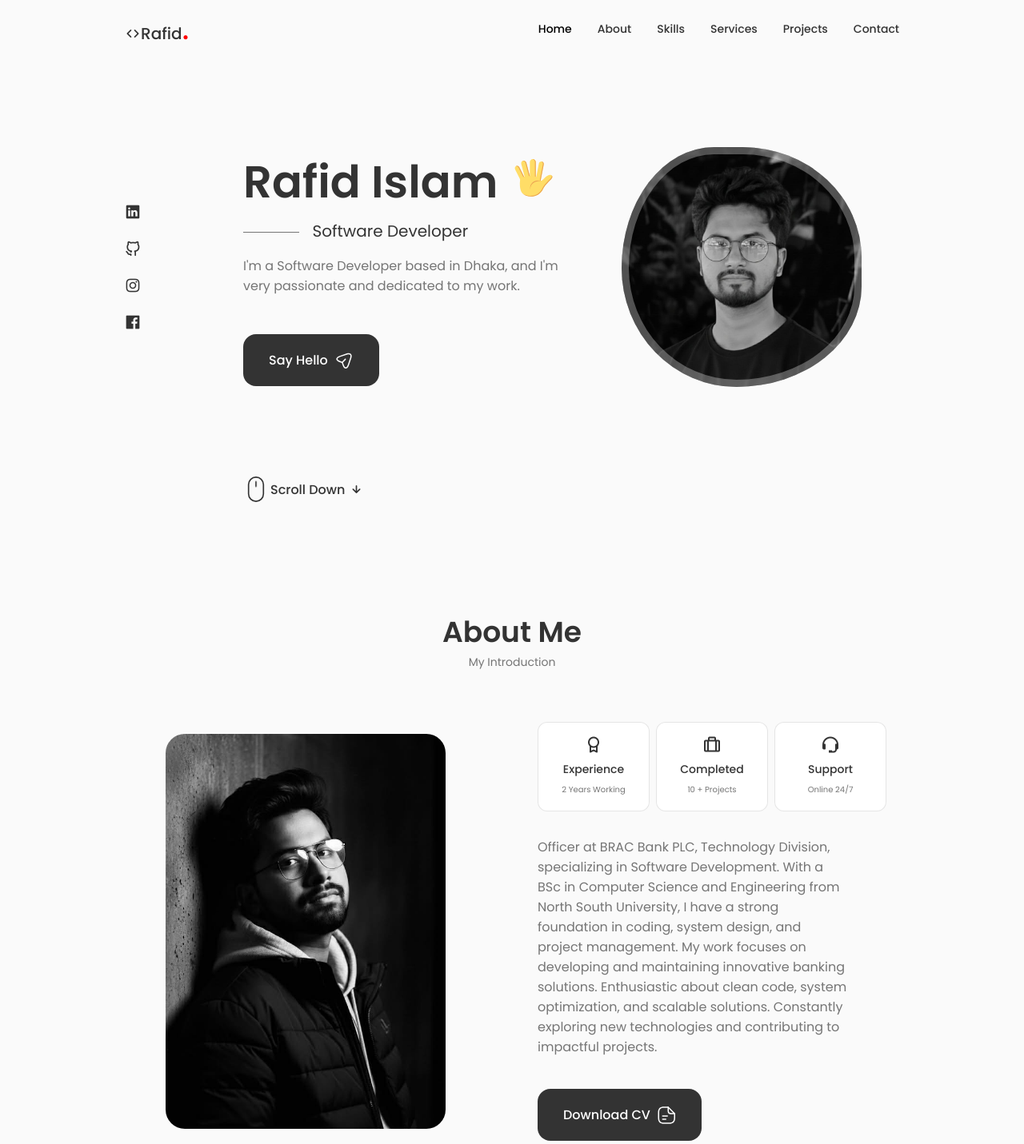
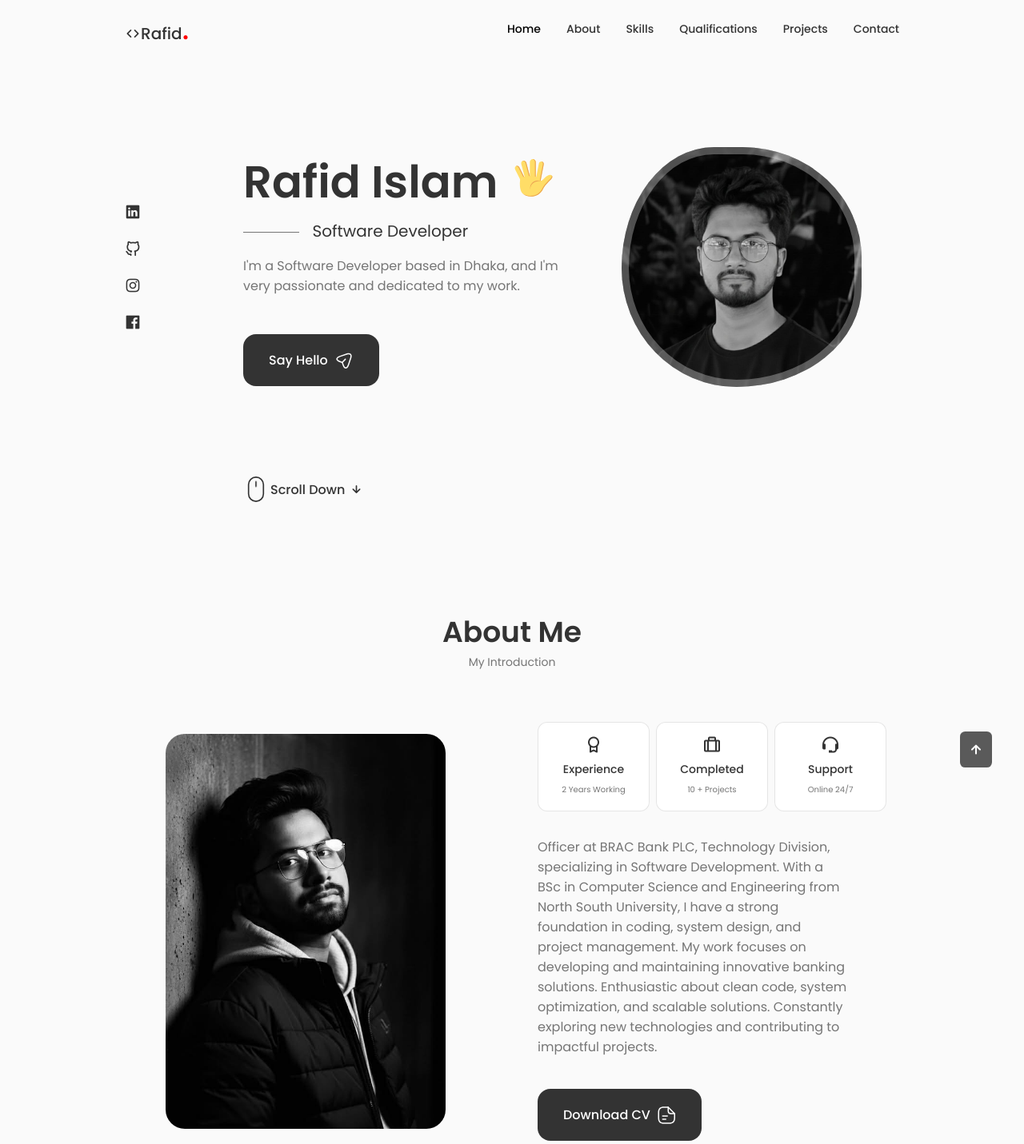
Before and after one commit to rafidulislam19/Portfolio, a React (Vite) app: page / in a window 1280 px wide. Shown: the top 1431 px of the page at 80% size. Built offline with nearby package versions, Linux system fonts and the light colour scheme.

Commit message:
Scroll Up Component

```diff
--- a/src/App.jsx
+++ b/src/App.jsx
@@ -11,6 +11,7 @@ import Qualification from './components/qualification/Qualification'
 import Testimonials from './components/testimonials/Testimonials'
 import Contact from './components/contact/Contact'
 import Footer from './components/footer/Footer'
+import ScrollUp from './components/scrollup/ScrollUp'
 
 
 function App() {
@@ -27,8 +28,10 @@ function App() {
         <Qualification />
         <Testimonials />
         <Contact />
-        <Footer />
       </main>
+
+      <Footer />
+      <ScrollUp />
     </>
   )
 }
--- a/src/components/header/Header.jsx
+++ b/src/components/header/Header.jsx
@@ -2,8 +2,17 @@ import React, { useState } from 'react'
 import "./header.css";
 
 const Header = () => {
+    /*=============== Change Background Header ===============*/
+    window.addEventListener("scroll", function() {
+        const header = document.querySelector(".header");
+        // When the scroll is higher than 200 viewport height, add the scroll-header class to a tag with the header tag
+        if (this.scrollY >= 80) header.classList.add("scroll-header");
+        else header.classList.remove("scroll-header");
+    })
     /*=============== Toggle menu ===============*/
     const [Toggle, showMenu] = useState(false);
+    const [activeNav, setActiveNav] = useState("#home");
+
   return (
     <header className="header">
         <nav className="nav container">
@@ -13,32 +22,32 @@ const Header = () => {
             <div className={Toggle ? "nav__menu show-menu" : "nav__menu"}>
                 <ul className="nav__list grid">
                     <li className="nav__item">
-                        <a href="#home" className="nav__link active-link">
+                        <a href="#home" onClick={() => setActiveNav('#home')} className={activeNav === '#home' ? "nav__link active-link" : "nav__link"}>
                             <i class="uil uil-estate nav__icon"></i> Home
                         </a>
                     </li>
                     <li className="nav__item">
-                        <a href="#about" className="nav__link">
+                        <a href="#about" onClick={() => setActiveNav('#about')} className={activeNav === '#about' ? "nav__link active-link" : "nav__link"}>
                             <i className="uil uil-user nav__icon"></i> About
                         </a>
                     </li>
                     <li className="nav__item">
-                        <a href="#skills" className="nav__link">
+                        <a href="#skills" onClick={() => setActiveNav('#skills')} className={activeNav === '#skills' ? "nav__link active-link" : "nav__link"}>
                             <i className="uil uil-file-alt nav__icon"></i> Skills
                         </a>
                     </li>
                     <li className="nav__item">
-                        <a href="#services" className="nav__link">
-                            <i className="uil uil-briefcase-alt nav__icon"></i> Services
+                        <a href="#qualifications" onClick={() => setActiveNav('#qualifications')} className={activeNav === '#qualifications' ? "nav__link active-link" : "nav__link"}>
+                            <i className="uil uil-briefcase-alt nav__icon"></i> Qualifications
                         </a>
                     </li>
                     <li className="nav__item">
-                        <a href="#projects" className="nav__link">
+                        <a href="#projects" onClick={() => setActiveNav('#projects')} className={activeNav === '#projects' ? "nav__link active-link" : "nav__link"}>
                             <i className="uil uil-scenery nav__icon"></i> Projects
                         </a>
                     </li>
                     <li className="nav__item">
-                        <a href="#contact" className="nav__link">
+                        <a href="#contact" onClick={() => setActiveNav('#contact')} className={activeNav === '#contact' ? "nav__link active-link" : "nav__link"}>
                             <i className="uil uil-message nav__icon"></i> Contact
                         </a>
                     </li>
--- a/src/components/header/header.css
+++ b/src/components/header/header.css
@@ -52,6 +52,11 @@
 .active-link,
 .nav__link:hover {
     color: var(--title-color-dark);
+}
+
+/* change background header */
+.scroll-header {
+  box-shadow: 0 -1px 4px rgba(0,0,0,0.15);
 }
 
 /* breakpoints */
--- a/src/components/qualification/Qualification.jsx
+++ b/src/components/qualification/Qualification.jsx
@@ -7,7 +7,7 @@ const Qualification = () => {
     setToggleState(index);
   };
   return (
-    <section className="qualification section">
+    <section className="qualification section" id="qualifications">
       <h2 className="section__title">Qualification</h2>
       <span className="section__subtitle">My Personal Journey</span>
 
--- /dev/null
+++ b/src/components/scrollup/ScrollUp.jsx
@@ -0,0 +1,18 @@
+import React from 'react';
+import "./scrollup.css"
+
+const ScrollUp = () => {
+    window.addEventListener("scroll", function() {
+        const scrollup = document.querySelector(".scrollup");
+        // When the scroll is higher than 560 viewport height, add the show-scroll class to a tag with the scroll-top class
+        if (this.scrollY >= 560) scrollup.classList.add("show-scroll");
+        else scrollup.classList.remove("show-scroll");
+    })
+  return (
+    <a href="#" className="scrollup">
+        <i className="uil uil-arrow-up scrollup__icon"></i>
+    </a>
+  )
+}
+
+export default ScrollUp
--- /dev/null
+++ b/src/components/scrollup/scrollup.css
@@ -0,0 +1,51 @@
+.scrollup {
+    position: fixed;
+    right: 2.5rem;
+    bottom: -20%;
+    background-color: var(--title-color);
+    opacity: 0.8;
+    padding: 0.3rem 0.5rem;
+    border-radius: 0.4rem;
+    z-index: var(--z-tooltip);
+    transition: .4s;
+}
+
+.scrollup__icon {
+    font-size: 1.5rem;
+    color: var(--container-color);
+}
+
+.scrollup:hover {
+    background-color: var(--title-color-dark);
+}
+
+/* Show Scroll */
+.show-scroll {
+    bottom: 3rem;
+}
+
+/*=============== BREAKPOINTS ===============*/
+/* For large devices */
+@media screen and (max-width: 992px) {
+  .scrollup {
+    right: 1.5rem;
+    padding: 0.25rem 0.4rem;
+  }
+  .scrollup__icon {
+    font-size: 1.25rem;
+  }
+}
+
+/* For medium devices */
+@media screen and (max-width: 768px) {
+  .show-scroll {
+    bottom: 6rem;
+  }
+}
+
+/* For small devices */
+@media screen and (max-width: 350px) {
+  .scrollup {
+    right: 1rem;
+  }
+}
```
